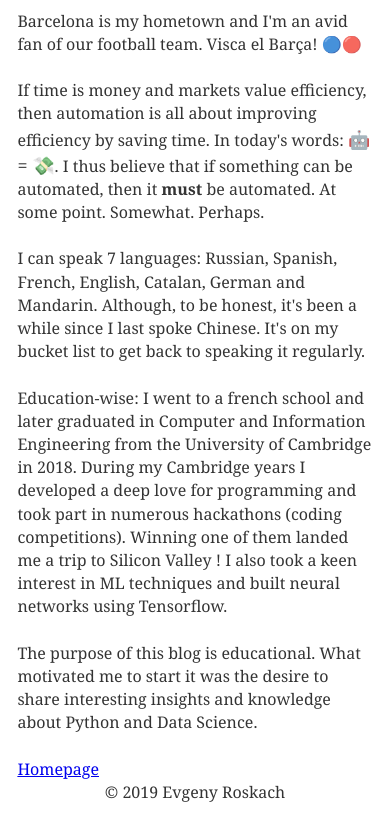
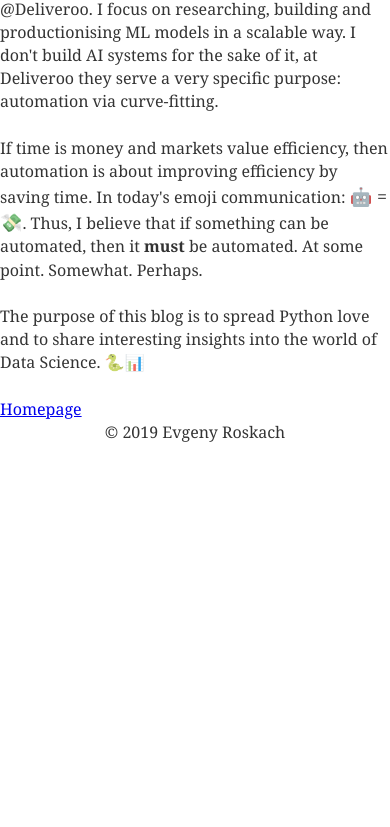
Before and after one commit to numsecurelab/genyrosk.github.io, a Gatsby site: page /about-me in a window 390 px wide. Shown: the part 173-1000 px from the top of the page. After the commit the page ends 844 px from the top, so only its background shows below. Built offline with nearby package versions, Linux system fonts and the light colour scheme; Gatsby itself is replaced by a stand-in of ours; some packages are replaced by stand-ins of ours.

Commit message:
nicer css for index page

```diff
--- a/src/components/header.module.scss
+++ b/src/components/header.module.scss
@@ -1,5 +1,5 @@
 .wrapper {
-  background: #404bb3; // #6184D8, #005a94, #404bb3
+  background: #3962cb; // #6184D8, #005a94, #404bb3, #3962cb, #264491
   -webkit-box-shadow: 0 4px 12px 0 rgba(0,0,0,.25);
   box-shadow: 0 4px 12px 0 rgba(0,0,0,.25);
 }
--- a/src/components/layout.js
+++ b/src/components/layout.js
@@ -3,7 +3,7 @@ import PropTypes from 'prop-types'
 import { StaticQuery, graphql } from 'gatsby'
 
 import { Header, MiniHeader } from './header'
-// import './layout.css'
+import styles from './layout.module.scss'
 
 const Layout = ({ children, miniHeader }) => (
   <StaticQuery
@@ -19,14 +19,7 @@ const Layout = ({ children, miniHeader }) => (
     render={data => (
       <>
         {miniHeader ? <MiniHeader /> : <Header siteTitle={data.site.siteMetadata.title} />}
-        <div
-          style={{
-            margin: `0 auto`,
-            maxWidth: `800px`,
-            padding: `0px 1.0875rem 1.45rem`,
-            paddingTop: 0,
-          }}
-        >
+        <div className={styles.layout}>
           {children}
           <footer
             style={{
--- /dev/null
+++ b/src/components/layout.module.scss
@@ -0,0 +1,18 @@
+.layout {
+  margin: 0 auto;
+  max-width: 800px;
+  padding: 0 1.0875rem 1.45rem;
+}
+
+
+/* Small and very small screens */
+@media all and (max-width: 460px){
+  .layout {
+    width: 100%;
+    padding: 0;
+  }
+}
+
+/* Medium screens */
+@media all and (max-width: 500px) {
+}
--- a/src/pages/about-me.js
+++ b/src/pages/about-me.js
@@ -8,36 +8,43 @@ const SecondPage = () => (
   <Layout miniHeader={true}>
     <SEO title="About me"/>
     <div style={{maxWidth: `650px`}}>
-      <h1>A little bit more ahout me</h1>
-        <p>
+      <h1>About</h1>
+        {/* <p>
           Barcelona is my hometown and I'm an avid fan of our football team.
           Visca el Barça! 🔵🔴
+        </p> */}
+        <p>
+          I'm a Data Scientist in market research @Deliveroo.
+          I focus on researching, building and
+          productionising ML models in a scalable way.
+          I don't build AI systems for the sake of it, at Deliveroo they serve
+          a very specific purpose: automation via curve-fitting.
         </p>
         <p>
-          If time is money and markets value efficiency, then automation is all about improving
-          efficiency by saving time. In today's words: <span style={{fontSize: `18px`}}>🤖 = 💸</span>.
-          I thus believe that if something can be automated, then it <b>must</b> be
+          If time is money and markets value efficiency, then automation is about improving
+          efficiency by saving time. In today's emoji communication: <span style={{fontSize: `18px`}}>🤖 = 💸</span>.
+          Thus, I believe that if something can be automated, then it <b>must</b> be
           automated. At some point. Somewhat. Perhaps.
         </p>
-        <p>
+        {/* <p>
           I can speak 7 languages: Russian, Spanish, French, English,
-          Catalan, German and Mandarin. Although, to be honest, it's been a while
-          since I last spoke Chinese. It's on my bucket list to get back
-          to speaking it regularly.
-        </p>
-        <p>
+          Catalan, German and Mandarin. I could talk to anyone if I flew onboard
+          to the International Space Station 🚀. Although, to be honest, it has been a while
+          since I last spoke Chinese and it's on my bucket list to get back
+          to speaking it regularly. Sadly, some things just can't be automated...
+        </p> */}
+        {/* <p>
           Education-wise: I went to a french school and later graduated in
-          Computer and Information Engineering from the University of Cambridge in 2018.
+          Computer and Information Engineering from the University of Cambridge in 2018. 🎓
           During my Cambridge years I developed a deep love for programming and
           took part in numerous hackathons (coding competitions).
           Winning one of them landed me a trip to Silicon Valley !
-          I also took a keen interest in ML techniques and built neural
-          networks using Tensorflow.
-        </p>
+          I also took a keen interest in ML and built deep neural
+          networks in Tensorflow. 💻
+        </p> */}
         <p>
-          The purpose of this blog is educational. What motivated me to start it
-          was the desire to share interesting insights and knowledge about
-          Python and Data Science.
+          The purpose of this blog is to spread Python love and to share interesting
+          insights into the world of Data Science. 🐍📊
         </p>
 
     </div>
```
Also changed, not shown: src/pages/index.module.scss (+27 -6 lines).
